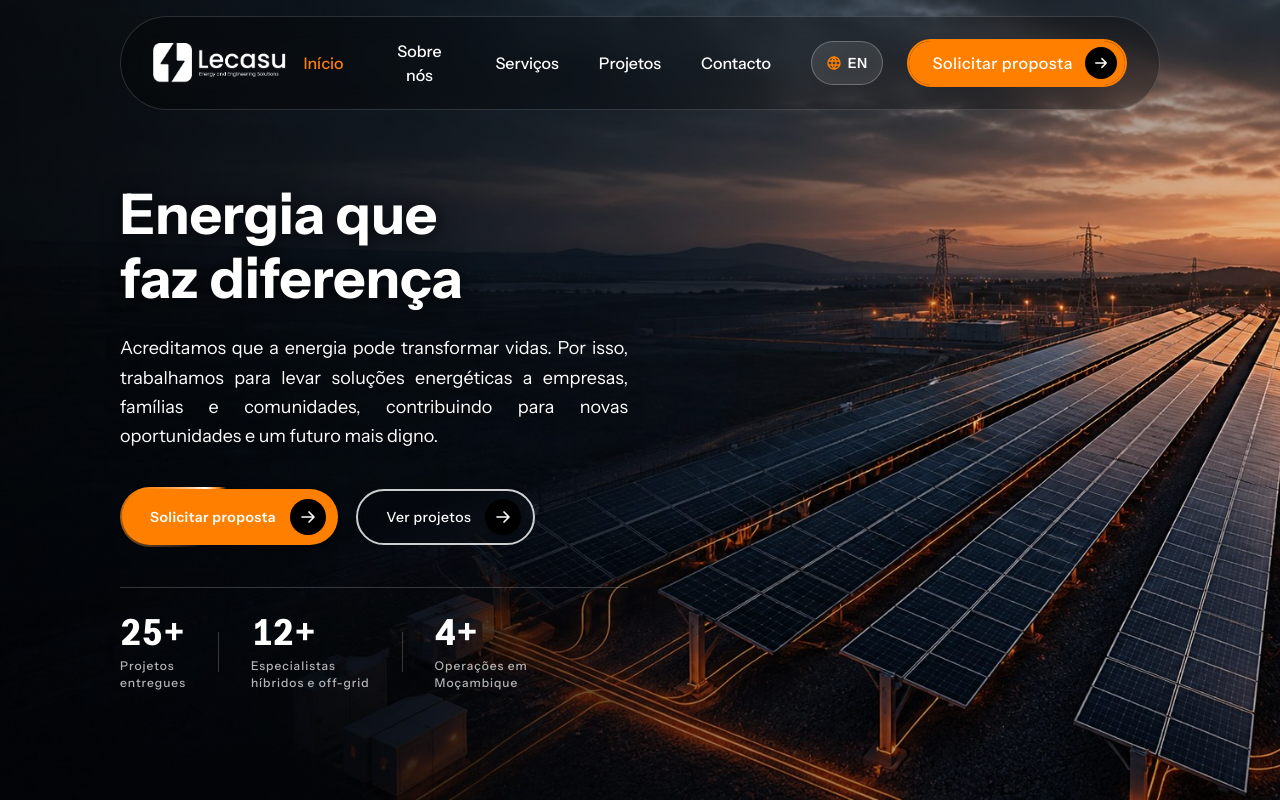
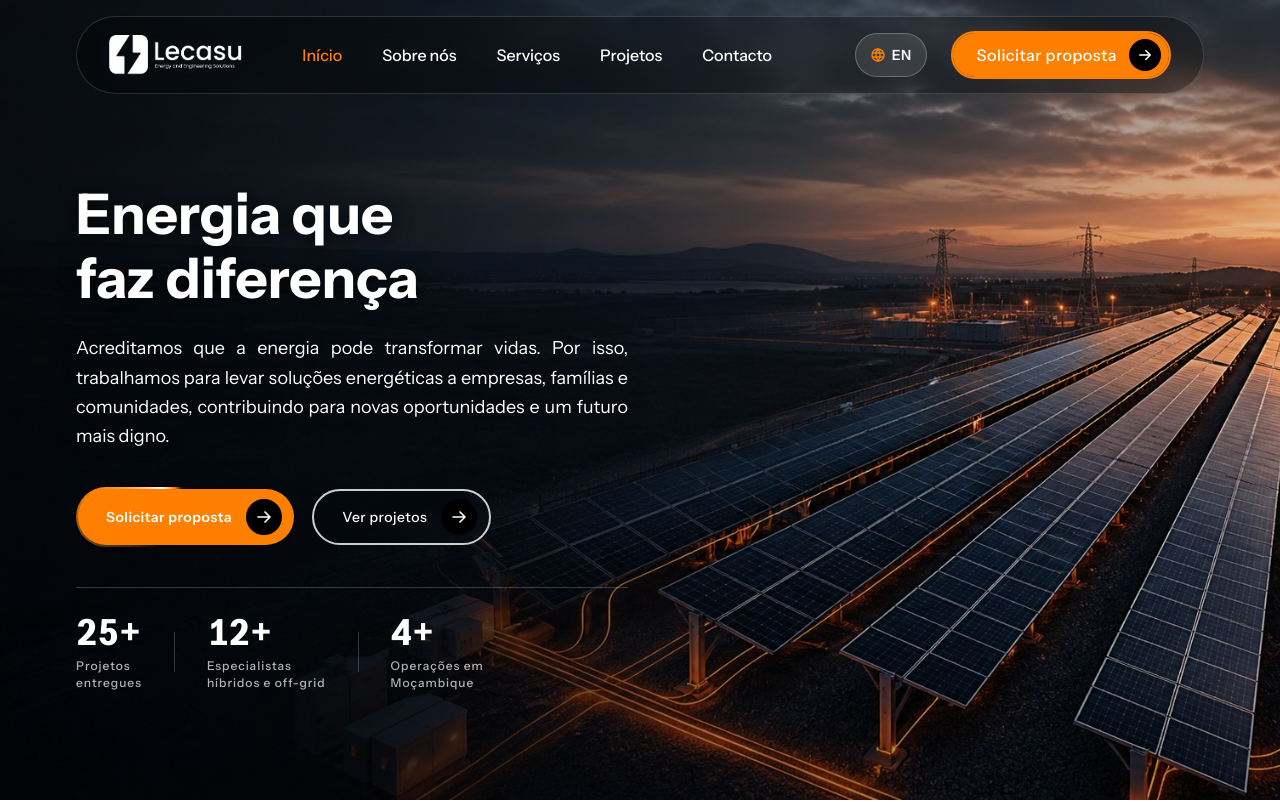
Before and after one commit to jossuemohamad-cmd/lec-web, a React (Vite) app: page / in a window 1280 px wide. Shown: the top 802 px of the page. Built offline with nearby package versions, Linux system fonts and the light colour scheme.

Commit message:
style: increase website container width for modern screens

```diff
--- a/src/index.css
+++ b/src/index.css
@@ -256,9 +256,9 @@ img:hover,
 :root {
   --container-sm: 540px;
   --container-md: 720px;
-  --container-lg: 940px;
-  --container-xl: 1120px;
-  --container-2xl: 1200px;
+  --container-lg: 960px;
+  --container-xl: 1200px;
+  --container-2xl: 1340px;
 }
 
 .container {
@@ -278,35 +278,35 @@ img:hover,
 @media (min-width: 768px) {
   .container {
     max-width: 720px !important;
-    padding-inline: 2rem !important; /* 32px */
+    padding-inline: 1.75rem !important; /* 28px */
   }
 }
 
 @media (min-width: 992px) {
   .container {
-    max-width: 940px !important;
-    padding-inline: 2.25rem !important; /* 36px */
+    max-width: 960px !important;
+    padding-inline: 2rem !important; /* 32px */
   }
 }
 
 @media (min-width: 1200px) {
   .container {
-    max-width: 1120px !important;
-    padding-inline: 2.5rem !important; /* 40px */
+    max-width: 1200px !important;
+    padding-inline: 2.25rem !important; /* 36px */
   }
 }
 
 @media (min-width: 1400px) {
   .container {
-    max-width: 1200px !important;
-    padding-inline: 3rem !important; /* 48px */
+    max-width: 1320px !important;
+    padding-inline: 2.5rem !important; /* 40px */
   }
 }
 
 @media (min-width: 1600px) {
   .container {
-    max-width: 1260px !important;
-    padding-inline: 3.5rem !important; /* 56px */
+    max-width: 1440px !important;
+    padding-inline: 2.5rem !important; /* 40px */
   }
 }
 
```
